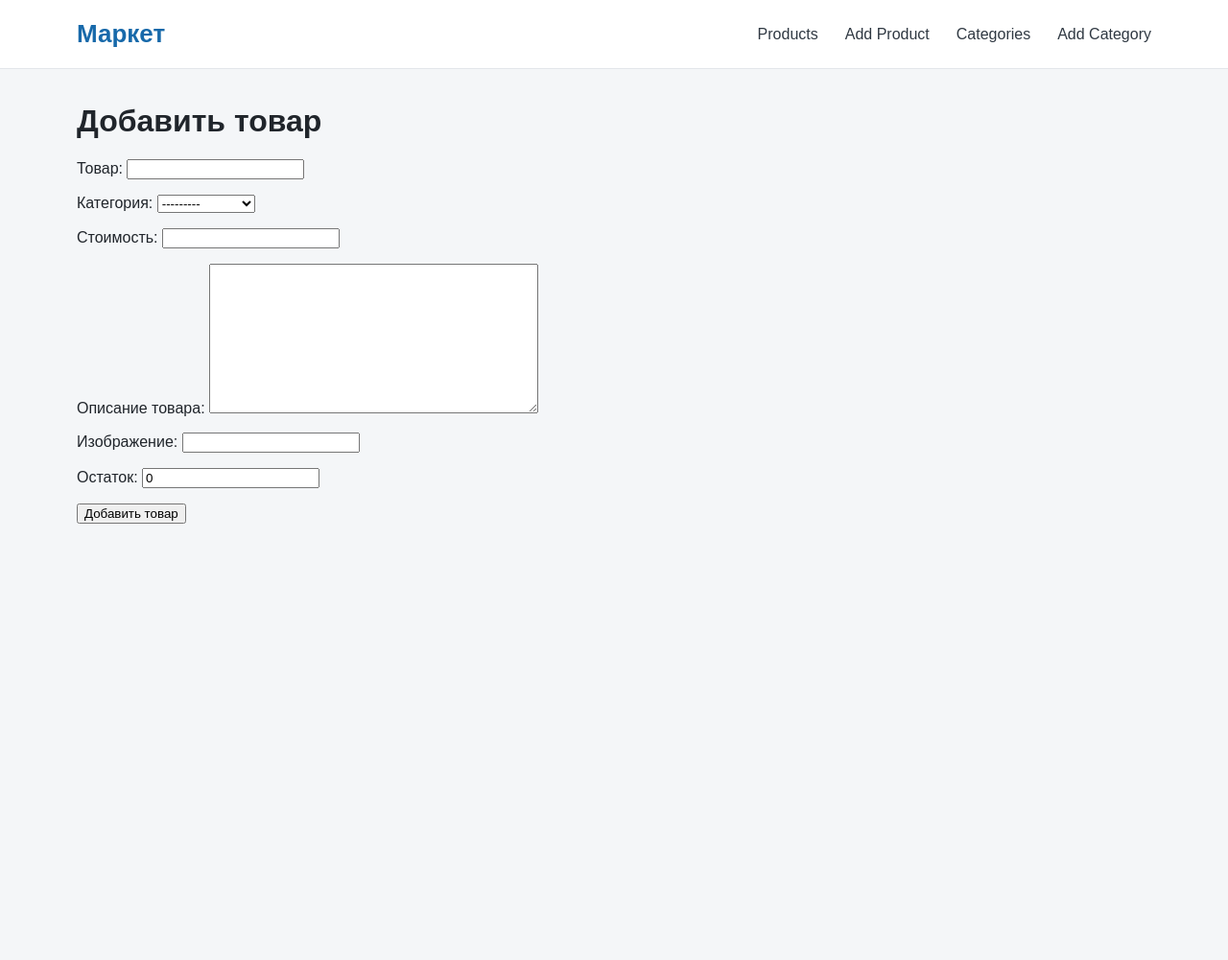
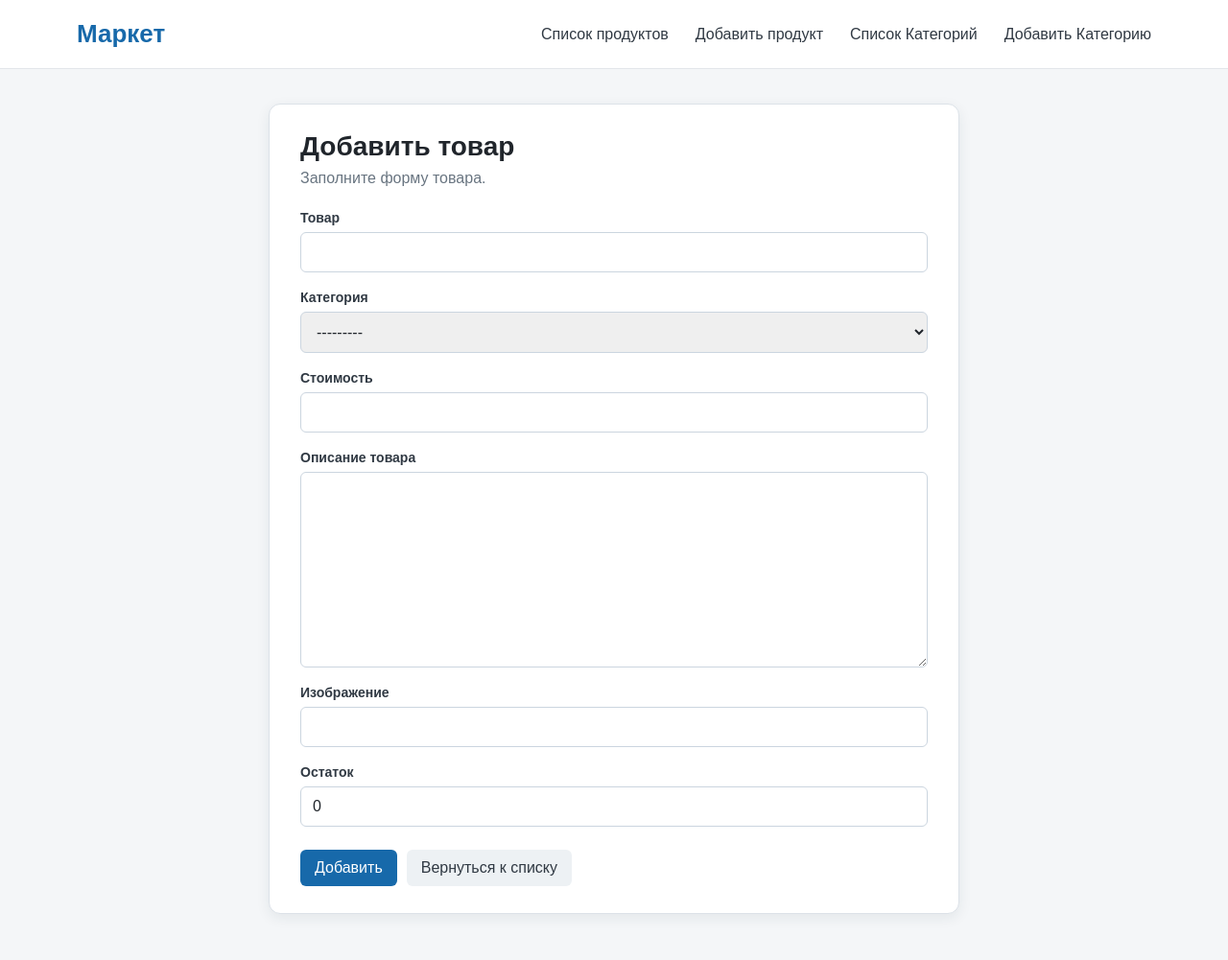
Before and after one commit to UralSultan/lab_work_54, a Django app: page /products/add in a window 1280 px wide. Shown: the whole page at 96% size. Before the commit the page ends 546 px from the top, so only its background shows below. Run offline with Django 5.2, Linux system fonts and the light colour scheme; data comes from the database, SQL or seed files in the repository.

Commit message:
добавил частичный шблон для создания и редактирования товаров, у меня уже была форма создания товара, поэтому осталось только сделать это, обновил оба шаблона (редактирование и создание)

```diff
--- a/market/forms.py
+++ b/market/forms.py
@@ -9,6 +9,12 @@ class CategoryForm(forms.ModelForm):
 
 
 class ProductForm(forms.ModelForm):
+    quantity = forms.IntegerField(
+        label='Остаток',
+        min_value=0,
+        initial=0
+    )
+
     class Meta:
         model = Product
         fields = ['name', 'category', 'price', 'description', 'image_url', 'quantity']
--- a/market/models.py
+++ b/market/models.py
@@ -1,5 +1,5 @@
 from django.db import models
-
+from django.core.validators import MinValueValidator
 
 class Category(models.Model):
     name = models.CharField('Наименование', max_length=120, unique=True)
@@ -22,7 +22,7 @@ class Product(models.Model):
     created_at = models.DateTimeField('Дата и время добавления', auto_now_add=True)
     price = models.DecimalField('Стоимость', max_digits=10, decimal_places=2)
     image_url = models.URLField('Изображение')
-    quantity = models.PositiveIntegerField('Остаток', default=0)
+    quantity = models.IntegerField('Остаток', default=0, validators=[MinValueValidator(0)])
 
 
     class Meta:
--- a/market/static/market/style.css
+++ b/market/static/market/style.css
@@ -314,3 +314,109 @@ body {
         width: 100%;
     }
 }
+
+
+.product-form-card {
+    max-width: 720px;
+    margin: 8px auto 48px;
+    padding: 28px 32px;
+    background: #fff;
+    border: 1px solid #dce2e8;
+    border-radius: 12px;
+    box-shadow: 0 4px 14px rgb(28 45 62 / 8%);
+}
+
+.product-form-card h1 {
+    margin: 0 0 8px;
+    font-size: 28px;
+}
+
+.product-form-description {
+    margin: 0 0 24px;
+    color: #697581;
+}
+
+.product-form-card .guest-form {
+    display: flex;
+    flex-direction: column;
+    gap: 18px;
+}
+
+.product-form-card .guest-form__field {
+    display: flex;
+    flex-direction: column;
+    gap: 7px;
+}
+
+.product-form-card .guest-form__field label {
+    color: #303943;
+    font-size: 14px;
+    font-weight: 600;
+}
+
+.product-form-card .guest-form__field input,
+.product-form-card .guest-form__field select,
+.product-form-card .guest-form__field textarea {
+    width: 100%;
+    padding: 11px 12px;
+    border: 1px solid #cbd5df;
+    border-radius: 6px;
+    color: #20252b;
+    font: inherit;
+}
+
+.product-form-card .guest-form__field textarea {
+    min-height: 120px;
+    resize: vertical;
+}
+
+.product-form-card .guest-form__field input:focus,
+.product-form-card .guest-form__field select:focus,
+.product-form-card .guest-form__field textarea:focus {
+    border-color: #579bb5;
+    outline: 2px solid rgb(87 155 181 / 18%);
+}
+
+.product-form-card .guest-form__actions {
+    display: flex;
+    flex-wrap: wrap;
+    gap: 10px;
+    margin-top: 6px;
+}
+
+.product-form-card .add-button,
+.product-form-card .back-button {
+    display: inline-block;
+    padding: 10px 15px;
+    border: 0;
+    border-radius: 6px;
+    font: inherit;
+    text-decoration: none;
+    cursor: pointer;
+}
+
+.product-form-card .add-button {
+    background: #1769aa;
+    color: #fff;
+}
+
+.product-form-card .back-button {
+    background: #edf1f4;
+    color: #303943;
+}
+
+.product-form-card .form-error {
+    margin: 0;
+    color: #c74440;
+    font-size: 14px;
+}
+
+@media (max-width: 580px) {
+    .product-form-card {
+        padding: 22px 18px;
+    }
+
+    .product-form-card h1 {
+        font-size: 24px;
+    }
+}
--- a/market/templates/market/base.html
+++ b/market/templates/market/base.html
@@ -12,10 +12,10 @@
         <a class="logo" href="{% url 'products_list' %}">Маркет</a>
 
         <nav class="navigation">
-            <a href="{% url 'products_list' %}">Products</a>
-            <a href="{% url 'product_add' %}">Add Product</a>
-            <a href="{% url 'categories_list' %}">Categories</a>
-            <a href="{% url 'category_add' %}">Add Category</a>
+            <a class="more-link" href="{% url 'products_list' %}" >Список продуктов</a>
+            <a class="more-link" href="{% url 'product_add' %}" >Добавить продукт</a>
+            <a class="more-link" href="{% url 'categories_list' %}" >Список Категорий</a>
+            <a class="more-link" href="{% url 'category_add' %}" >Добавить Категорию</a>
 
         </nav>
     </header>
--- a/market/templates/market/product_add.html
+++ b/market/templates/market/product_add.html
@@ -3,12 +3,10 @@
 {% block title %}Добавить товар — Маркет{% endblock %}
 
 {% block content %}
-    <h1>Добавить товар</h1>
+    <section class="product-form-card">
+        <h1>Добавить товар</h1>
+        <p class="product-form-description">Заполните форму товара.</p>
 
-    <form method="post">
-        {% csrf_token %}
-        {{ form.as_p }}
-
-        <button type="submit">Добавить товар</button>
-    </form>
+        {% include "partial/product_add_form.html" with button_value="Добавить" %}
+    </section>
 {% endblock %}
--- /dev/null
+++ b/market/templates/partial/product_add_form.html
@@ -0,0 +1,23 @@
+<form method="post" class="guest-form">
+    {% csrf_token %}
+
+    {% if form.non_field_errors %}
+        <div class="form-error">{{ form.non_field_errors }}</div>
+    {% endif %}
+
+    {% for field in form %}
+        <div class="guest-form__field">
+            <label for="{{ field.id_for_label }}">{{ field.label }}</label>
+            {{ field }}
+
+            {% for error in field.errors %}
+                <p class="form-error">{{ error }}</p>
+            {% endfor %}
+        </div>
+    {% endfor %}
+
+    <div class="guest-form__actions">
+        <button type="submit" class="add-button">{{ button_value }}</button>
+        <a href="{% url 'products_list' %}" class="back-button">Вернуться к списку</a>
+    </div>
+</form>
```
Also changed, not shown: market/templates/market/product_edit.html (+5 -7 lines), market/migrations/0005_alter_product_quantity.py (added).
